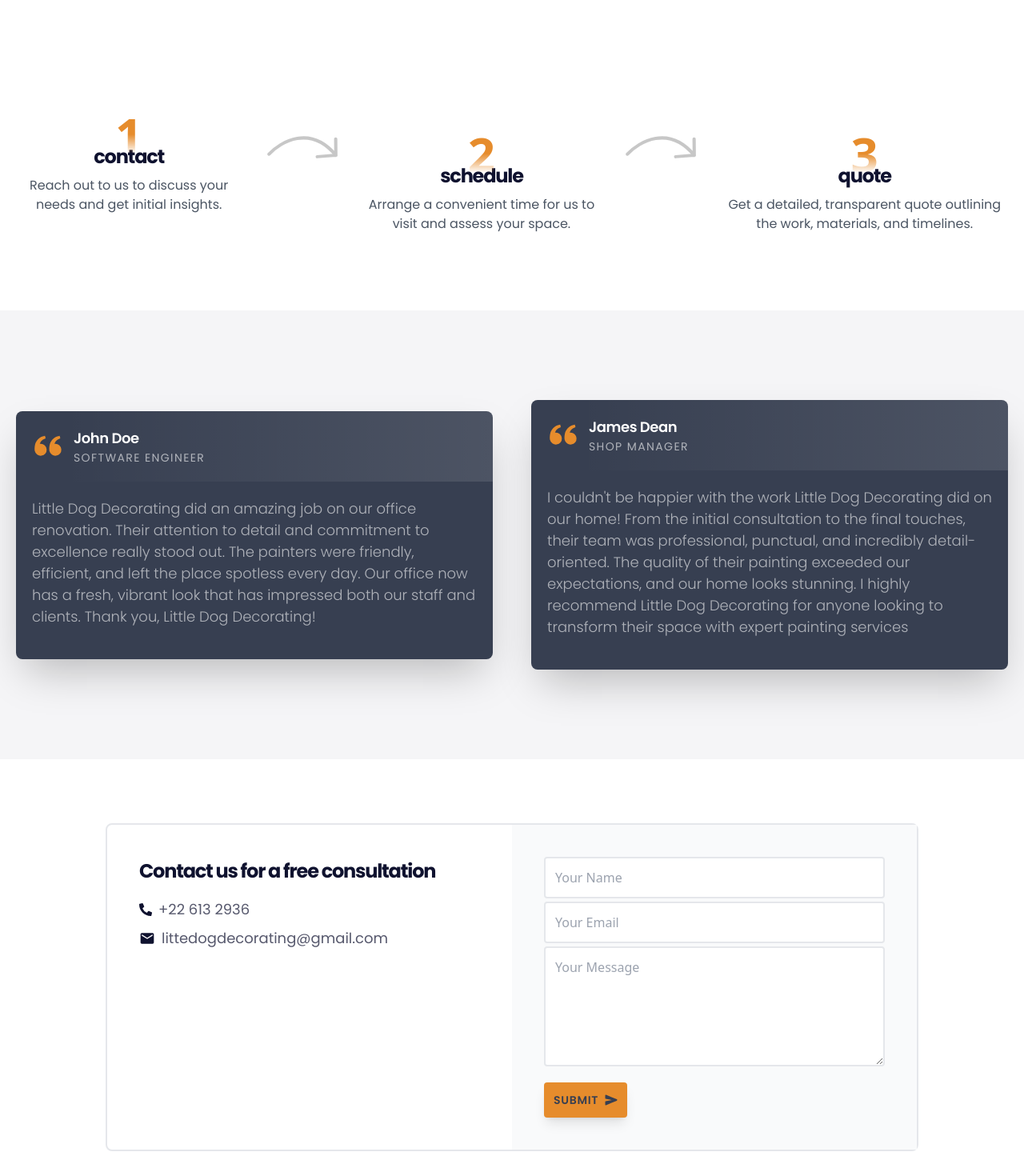
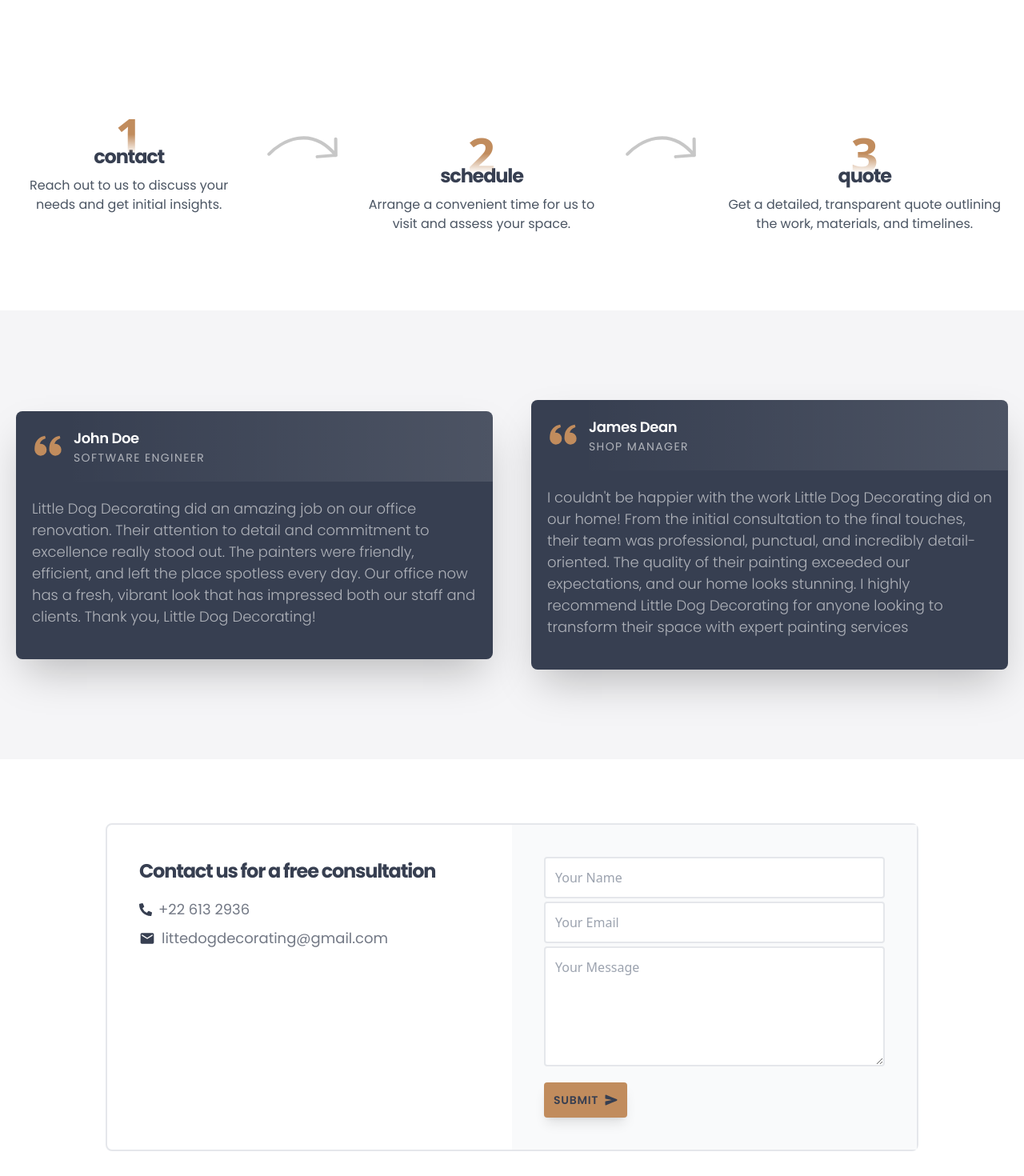
Before and after one commit to BradleyHam/little-dog-decorating, a Next.js app: page / in a window 1280 px wide. Shown: the part 1900-3370 px from the top of the page at 80% size. Built offline with nearby package versions, Linux system fonts and the light colour scheme.

Commit message:
homepage secondary color changed

```diff
--- a/app/HomeComponents/Contact.tsx
+++ b/app/HomeComponents/Contact.tsx
@@ -8,14 +8,14 @@ export default function Contact(){
             <div className="container lg:mx-auto ">
             <div className="flex flex-col lg:flex-row   lg:space-y-0 bg-white  lg:w-[80%]   lg:mx-auto  border-2 rounded-lg border">
                 <div className="text-side lg:w-1/2 lg: py-[40px] lg:pl-[40px] pl-[20px]">
-                    <h3 className=" mb-4 font-bold tracking-tighter text-[#0F122F]">Contact us for a  <span className="  "> free consultation</span></h3>
+                    <h3 className=" mb-4 font-bold tracking-tighter text-brand-primary">Contact us for a  <span className="  "> free consultation</span></h3>
                     <div className="contact-method mb-2 flex items-center space-x-2">
-                        <FaPhoneAlt color='#0F122F'/>
-                        <p className=" opacity-70 text-lg text-[#0F122F]">+22 613 2936</p>
+                        <FaPhoneAlt color='#373F51'/>
+                        <p className=" opacity-70 text-lg text-brand-primary">+22 613 2936</p>
                     </div>
                     <div className="contact-method  flex items-center space-x-2 ">
-                         <MdEmail size={20} color='#0F122F'/>
-                        <p className=" opacity-70 text-lg text-[#0F122F]">littedogdecorating@gmail.com</p>
+                         <MdEmail size={20} color='#373F51'/>
+                        <p className=" opacity-70 text-lg text-brand-primary">littedogdecorating@gmail.com</p>
                     </div>
                 </div>
                 <div className="form-side lg:w-1/2 py-[40px] bg-gray-50 lg:px-[40px] px-[20px] ">
--- a/app/HomeComponents/ContactForm.js
+++ b/app/HomeComponents/ContactForm.js
@@ -92,7 +92,7 @@ function ContactForm() {
           required
         />
         <button
-          className=' bg-brand-orange p-3 rounded text-light font-primary flex space-x-2 items-center font-medium text-sm tracking-wider shadow-lg active:shadow-md active:translate-y-[2px] transition ease-in-out'
+          className=' bg-brand-secondary p-3 rounded text-brand-primary  font-primary flex space-x-2 items-center font-bold text-sm tracking-wider shadow-lg active:shadow-md active:translate-y-[2px] transition ease-in-out'
           disabled={formStatus.submitting}
         >
           {formStatus.submitting ? (
--- a/app/HomeComponents/ProcessStep.tsx
+++ b/app/HomeComponents/ProcessStep.tsx
@@ -4,7 +4,7 @@ export default function ProcessStep({number, heading, description}: {number: num
         <div className="relative flex justify-center items-center w-12 h-12 mb-4">
             <span className="gradient-text text-6xl font-bold translate-y-[28px] -translate-x-[10px] lg:-translate-x-[0]">{number}</span>
         </div>
-        <h3 className="text-2xl font-bold mb-2 tracking-tighter">{heading}</h3>
+        <h3 className="text-2xl font-bold mb-2 tracking-tighter text-brand-primary">{heading}</h3>
         <p className="text-gray-600 text-left lg:text-center">{description}</p>
     </div>
     )
--- a/app/HomeComponents/ServiceText.tsx
+++ b/app/HomeComponents/ServiceText.tsx
@@ -9,7 +9,8 @@ export default function ServiceText({heading, bulletPoints}: {heading: string, b
             <div className='top-content'>
             <h3 className="text-white">{heading}</h3>
             <ul className='list-disc list-inside text-white list-none pt-2 space-y-1 font-lato'>
-                {bulletPoints.map((point, index) =>   <li key={index} className='flex items-center space-x-2'><FaCheck color='#E68C2C'/><p className='opacity-90'>{point}</p></li>)}
+
+                {bulletPoints.map((point, index) =>   <li key={index} className='flex items-center space-x-2'><FaCheck color='#C18C5D'/><p className='opacity-90'>{point}</p></li>)}
             </ul>
             </div>
             <Link href="/projects">
--- a/app/HomeComponents/TestimonialCard.tsx
+++ b/app/HomeComponents/TestimonialCard.tsx
@@ -6,7 +6,7 @@ export default function TestimonialCard({name, occupation, testimonial}: {name:
 
             <div className="testionial-card-heading flex space-x-3 py-[20px] px-5">
                 <div className="flex space-x-3 items-center">
-                <BiSolidQuoteAltLeft size={40} color='#E68C2C' />
+                <BiSolidQuoteAltLeft size={40} color='#C18C5D' />
                     <div className="text-white ">
                         <p className="text-lg font-semibold capitalize tracking-tight">{name}</p>
                         <p className="text-sm uppercase tracking-widest opacity-60">{occupation}</p>
--- a/app/SiteComponents/ButtonCta.tsx
+++ b/app/SiteComponents/ButtonCta.tsx
@@ -7,7 +7,7 @@ const ButtonCta = ({ text }: { text:string }) => {
 
   return (
     <div onClick={handleOpenModal} className="cta-button space-x-2 tracking-wide group border-brand-orange text-brand-orange p-4 px-6 flex items-center rounded-lg shadow-xl active:shadow-md hover:-translate-y-[1px] cursor-pointer active:translate-y-[1px] bg-brand-secondary">
-      <button className="my-auto uppercase font-extrabold font-poppins text-md text-brand-blue transition duration-300 ease-in-out flex items-center">
+      <button className="my-auto uppercase font-extrabold font-poppins text-md text-brand-primary transition duration-300 ease-in-out flex items-center">
         <LuPaintbrush size={25} style={{ strokeWidth: '2px' }} />
         <span className='ml-2'>{text}</span>
       </button>
--- a/app/SiteComponents/MobileNav.tsx
+++ b/app/SiteComponents/MobileNav.tsx
@@ -1,3 +1,5 @@
+// MobileNav.js
+
 'use client'
 import React, { useEffect, useRef } from 'react';
 import ButtonCta from './ButtonCta';
@@ -18,11 +20,11 @@ const MobileNav: React.FC<MobileNavProps> = ({ open, onClose, handleToggle }) =>
     useEffect(() => {
         const tl = gsap.timeline({ onComplete: onClose });
 
-        if (open) {
+        if (open ) {
             tl.fromTo(mobileNavRef.current, { y: -650 }, { duration: 0.5, y: 0, ease: "power1.out" })
               .to(listItemRefs.current, { opacity: 1, y: 0, duration: 0.5, stagger: 0.1, ease: "power1.out" }, "-=0.3")
               .to(buttonRef.current, { opacity: 1, y: 0, duration: 0.5, ease: "power1.out" }, "-=0.3");
-        } else {
+        } else if (!open) {
             tl.to(buttonRef.current, { opacity: 0, y: 20, duration: 0.5, ease: "power1.out" })
               .to(listItemRefs.current, { opacity: 0, y: 20, duration: 0.5, stagger: -0.1, ease: "power1.out" }, "-=0.3")
               .fromTo(mobileNavRef.current, { y: 0 }, { duration: 0.5, y: -650, ease: "power1.out" }, '-=.3');
@@ -30,7 +32,7 @@ const MobileNav: React.FC<MobileNavProps> = ({ open, onClose, handleToggle }) =>
     }, [open, onClose]);
 
     return (
-        <ul ref={mobileNavRef} className='mobile-nav fixed bg-brand-blue h-screen flex flex-col justify-center w-screen items-center space-y-4 uppercase tracking-wider text-sm lg:hidden  inset-0'>
+        <ul ref={mobileNavRef} className='mobile-nav fixed bg-brand-blue h-screen flex flex-col justify-center w-screen items-center space-y-4 uppercase tracking-wider text-sm lg:hidden inset-0'>
             <Link href="/" onClick={handleToggle}>
                 <li ref={(el) => { listItemRefs.current[0] = el }} style={{ opacity: 0, transform: 'translateY(20px)' }}>Home</li>
             </Link>
--- a/app/globals.css
+++ b/app/globals.css
@@ -99,7 +99,7 @@ li{
 }
 
 .gradient-text {
-    background: linear-gradient(to bottom,#E68C2C 50%, rgba(255, 165, 0, 0) 90%);
+    background: linear-gradient(to bottom,var(--bg-secondary) 50%, rgba(255, 165, 0, 0) 90%);
     -webkit-background-clip: text;
     -webkit-text-fill-color: transparent;
     background-clip: text;
--- a/app/projects/page.tsx
+++ b/app/projects/page.tsx
@@ -6,10 +6,12 @@ import FilterBar from "./FilterBar"
 import TopBanner from "@/app/SiteComponents/TopBanner"
 import ProjectSection from "./ProjectSection"
 import getProjects from "@/sanity/utils/getProjects"
+import ModalClientManager from "../SiteComponents/ModalClientManager"
 export default async function Projects() {
     const projects = await getProjects();
     return (
         <main>
+            <ModalClientManager>
             <Navbar />
             <TopBanner heading={'Projects'}/>
             <div className="projects bg-white lg:my-[80px] px-[20px] py-[40px]
@@ -22,6 +24,7 @@ export default async function Projects() {
             <ProjectSection projects={projects}/>
             </div>
             <Footer />
+            </ModalClientManager>
         </main>
     )
 }
```
